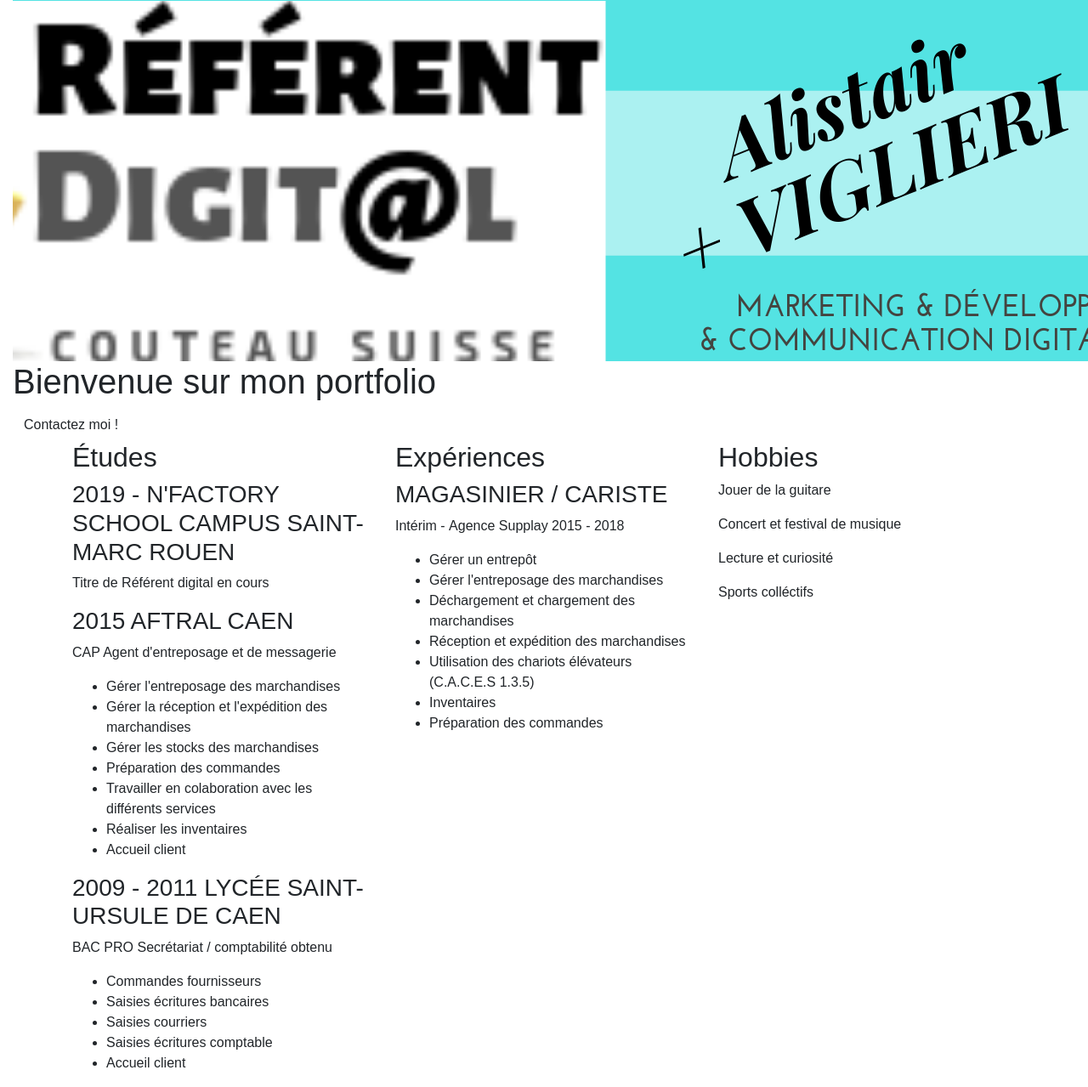
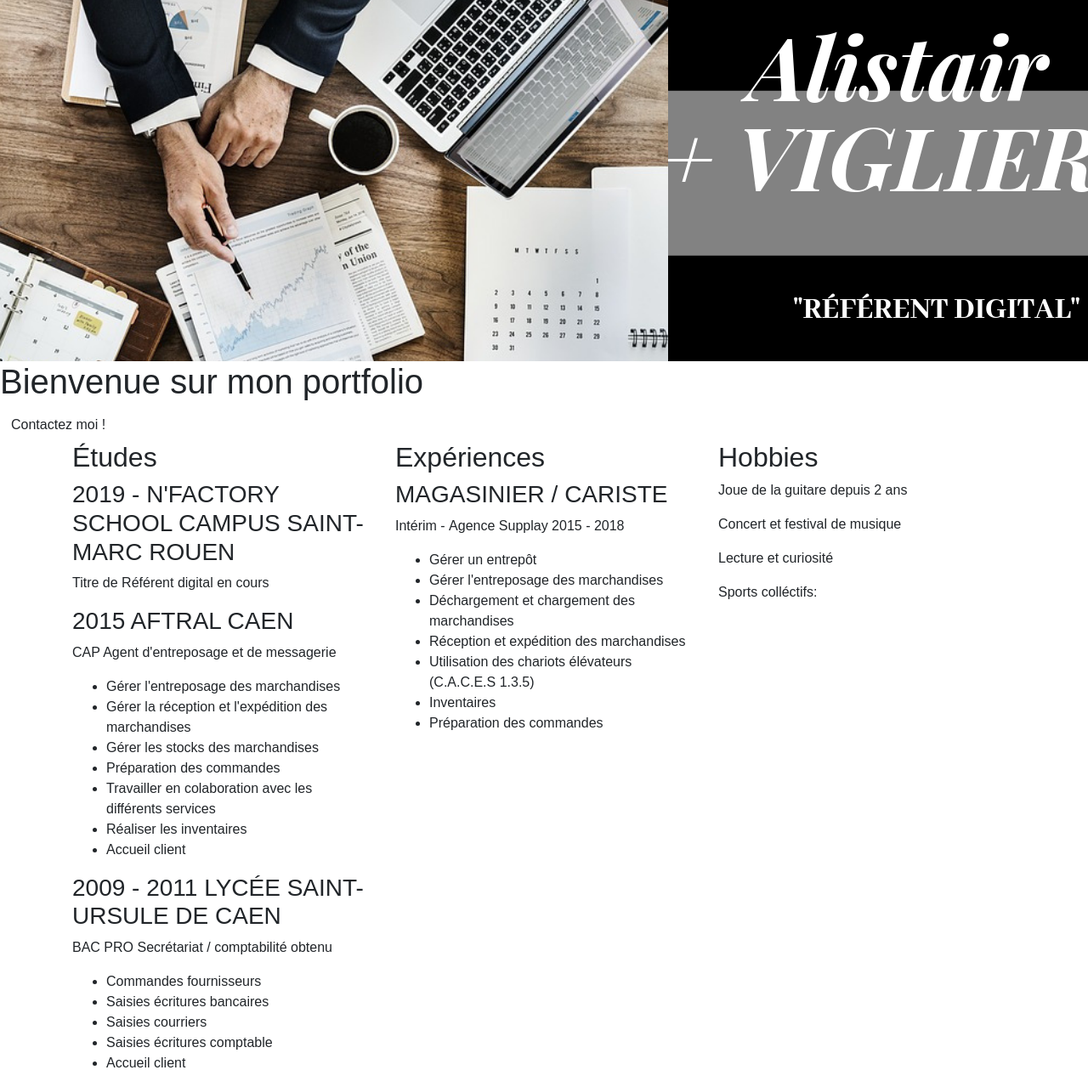
Before and after one commit to Mcali14/Portfolio, a PHP site: page / in a window 1280 px wide; the page is wider, and only the part inside the window is pictured. Shown: the part 48-1327 px from the top of that part at 85% size. Run offline with PHP 8.4, Linux system fonts and the light colour scheme.

Commit message:
code css générique, changement de l'image

```diff
--- a/assets/css/style.css
+++ b/assets/css/style.css
@@ -1,4 +1,16 @@
+body, html{
+  padding: 0;
+  margin: 0;
+}
 
 body{
   font-family: arial, verdana, sans-serif;
 }
+
+a, a:hover{
+  text-decoration: none;
+}
+
+.container-fluid{
+  padding: 0;
+}
--- a/index.html
+++ b/index.html
@@ -21,7 +21,7 @@
   </header>
   <section class="container-fluid banner">
         <div class="ban">
-          <img src="img/reff.png" alt="bannière du site"/>
+          <img src="img/web.png" alt="bannière du site"/>
         </div>
         <div class="inner-banner">
           <h1>Bienvenue sur mon portfolio</h1>
@@ -96,7 +96,7 @@
               <h2>Hobbies</h2>
 
               <p>
-                Jouer de la guitare
+                Joue de la guitare depuis 2 ans
               </p>
               <p>
                 Concert et festival de musique
@@ -106,7 +106,7 @@
               </p>
 
               <p>
-                Sports colléctifs
+                Sports colléctifs:
               </p>
             </article>
           </div>
```
Also changed, not shown: img/web.png (added).
